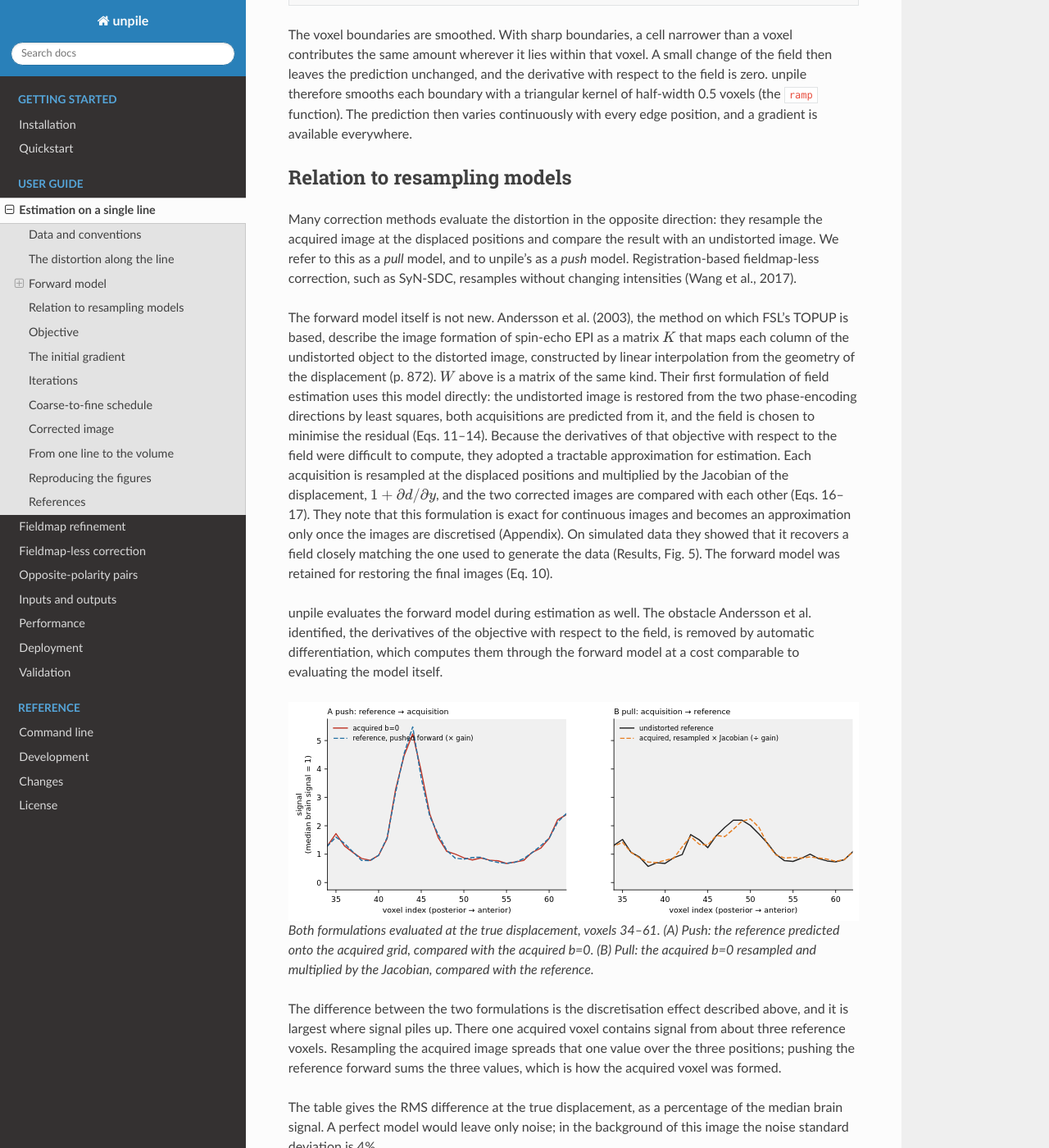
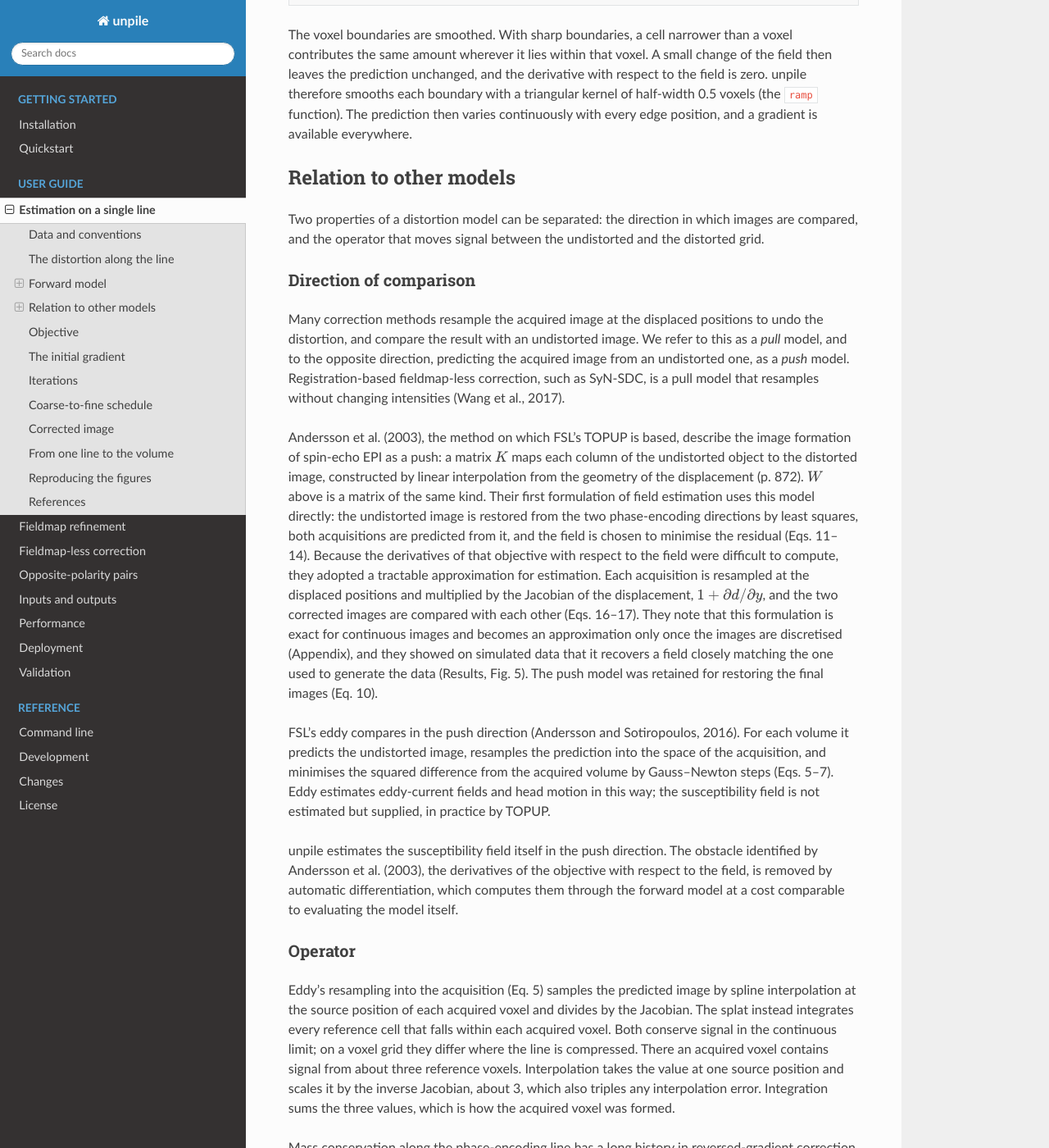
Before and after one commit to PennLINC/unpile-rs, a Sphinx documentation site: the page built from docs/user/how-it-works.md, in a window 1280 px wide and 1400 px high, scrolled down 4990 px. Shown: the whole window at 82% size. Built offline with Sphinx 7.4.7 and the Read the Docs theme 3.1.0, drawn with Linux system fonts in a browser that asks for light colours; some of the changed text lies outside the part shown.

Commit message:
Docs: separate direction and operator; relate to eddy, Chang and Fitzpatrick, SuCor

````diff
--- a/docs/tools/line_model.py
+++ b/docs/tools/line_model.py
@@ -92,6 +92,50 @@
     return padded.gather(-1, i0) * (1 - w) + padded.gather(-1, i0 + 1) * w
 
 
+def forward_interp(img, disp, variant="cubic"):
+    """Forward prediction by interpolation, the form of eq. 5 in Andersson and Sotiropoulos (2016).
+
+    Each acquired voxel y takes the value of ``img`` at its source position u, where u + d(u) = y,
+    divided by the Jacobian 1 + d'(u). Variants differ in how d and its derivative are evaluated
+    between voxel centres:
+
+    - ``"cubic"``: cubic-spline displacement with its analytic derivative, cubic B-spline image
+      interpolation (closest to eddy, which uses B-spline fields and spline interpolation);
+    - ``"linear"``: piecewise-linear displacement, derivative by finite differences on a fine grid;
+    - ``"central"``: piecewise-linear displacement, Jacobian 1 + central difference at voxel centres,
+      interpolated linearly (the Jacobian ``pullback`` uses).
+
+    One line, no folds. Needs scipy.
+    """
+    from scipy.interpolate import CubicSpline
+    from scipy.ndimage import map_coordinates
+
+    n = img.shape[-1]
+    grid = np.arange(n)
+    dv, iv = disp.double().numpy(), img.double().numpy()
+    u = np.linspace(0, n - 1, 20 * (n - 1) * 12 + 1)
+    if variant == "cubic":
+        spline = CubicSpline(grid, dv)
+        dfun, jfun = spline, (lambda s: 1 + spline(s, 1))
+    elif variant == "linear":
+        y = u + np.interp(u, grid, dv)
+        jac = np.gradient(y, u)
+        dfun, jfun = (lambda s: np.interp(s, grid, dv)), (lambda s: np.interp(s, u, jac))
+    elif variant == "central":
+        jac = 1 + np.gradient(dv)
+        dfun, jfun = (lambda s: np.interp(s, grid, dv)), (lambda s: np.interp(s, grid, jac))
+    else:
+        raise ValueError(variant)
+    y = u + dfun(u)
+    assert np.all(np.diff(y) > 0), "forward_interp needs a mapping without folds"
+    src = np.interp(grid, y, u)
+    if variant == "cubic":
+        val = map_coordinates(iv, [src], order=3, mode="nearest")
+    else:
+        val = np.interp(src, grid, iv)
+    return torch.from_numpy(val / jfun(src)).to(img.dtype)
+
+
 def pullback(img, disp):
     """TOPUP-style unwarp of an observation: resample at y + d(y), times the Jacobian 1 + d'(y)."""
     return pull(img, disp) * (1 + ddx(disp)).clamp_min(0.05)
--- a/docs/tools/make_line_walkthrough.py
+++ b/docs/tools/make_line_walkthrough.py
@@ -4,7 +4,7 @@
 
     python docs/tools/make_line_walkthrough.py --testdata testdata/rpe --out docs/_static
 
-Needs torch, nibabel and matplotlib. The line operators live in line_model.py; before drawing
+Needs torch, nibabel, matplotlib and scipy. The line operators live in line_model.py; before drawing
 anything this script checks them against the PyTorch prototype's outputs in testdata/rpe. It
 prints the numbers quoted on the page.
 """
@@ -293,10 +293,18 @@
     save(fig, out, "line_push_pull.svg")
     jac = 1 + lm.ddx(disp)
     plain = lm.pull(d["obs"], disp) / gain
+    def scaled(p):
+        return p * lm.ssd_with_gain(p, d["obs"], d["near"])[1]
+
+    interp = scaled(lm.forward_interp(d["ref"], disp, "cubic"))
+    variants = {v: scaled(lm.forward_interp(d["ref"], disp, v)) for v in ("cubic", "linear", "central")}
     nums = {}
-    for name, sel in [("pileup", (jac < 0.85) & d["brain"]), ("stretched", (jac > 1.15) & d["brain"])]:
-        nums[name] = dict(n=int(sel.sum()), push=rms(push - d["obs"], sel), pull_jac=rms(pull_jac - d["ref"], sel),
-                          pull_plain=rms(plain - d["ref"], sel))
+    for name, sel in [("pileup", (jac < 0.85) & d["brain"]), ("stretched", (jac > 1.15) & d["brain"]),
+                      ("other_brain", (jac >= 0.85) & (jac <= 1.15) & d["brain"])]:
+        nums[name] = dict(n=int(sel.sum()), push=rms(push - d["obs"], sel), forward_interp=rms(interp - d["obs"], sel),
+                          pull_jac=rms(pull_jac - d["ref"], sel), pull_plain=rms(plain - d["ref"], sel))
+    pile = (jac < 0.85) & d["brain"]
+    nums["forward_interp_variants_pileup"] = {v: rms(p - d["obs"], pile) for v, p in variants.items()}
     return nums
 
 
--- a/docs/user/how-it-works.md
+++ b/docs/user/how-it-works.md
@@ -136,64 +136,93 @@
 The prediction then varies continuously with every edge position, and a gradient is available
 everywhere.
 
-## Relation to resampling models
+## Relation to other models
 
-Many correction methods evaluate the distortion in the opposite direction: they resample the
-acquired image at the displaced positions and compare the result with an undistorted image. We
-refer to this as a *pull* model, and to unpile's as a *push* model. Registration-based
-fieldmap-less correction, such as SyN-SDC, resamples without changing intensities (Wang et al.,
-2017).
+Two properties of a distortion model can be separated: the direction in which images are compared,
+and the operator that moves signal between the undistorted and the distorted grid.
 
-The forward model itself is not new. Andersson et al. (2003), the method on which FSL's TOPUP is
-based, describe the image formation of spin-echo EPI as a matrix $K$ that maps each column of the
-undistorted object to the distorted image, constructed by linear interpolation from the geometry
-of the displacement (p. 872). $W$ above is a matrix of the same kind. Their first formulation of
-field estimation uses this model directly: the undistorted image is restored from the two
-phase-encoding directions by least squares, both acquisitions are predicted from it, and the field
-is chosen to minimise the residual (Eqs. 11–14). Because the derivatives of that objective with
-respect to the field were difficult to compute, they adopted a tractable approximation for
-estimation. Each acquisition is resampled at the displaced positions and multiplied by the
-Jacobian of the displacement, $1 + \partial d / \partial y$, and the two corrected images are
-compared with each other (Eqs. 16–17). They note that this formulation is exact for continuous
-images and becomes an approximation only once the images are discretised (Appendix). On simulated
-data they showed that it recovers a field closely matching the one used to generate the data
-(Results, Fig. 5). The forward model was retained for restoring the final images (Eq. 10).
+### Direction of comparison
 
-unpile evaluates the forward model during estimation as well. The obstacle Andersson et al.
-identified, the derivatives of the objective with respect to the field, is removed by automatic
-differentiation, which computes them through the forward model at a cost comparable to evaluating
-the model itself.
+Many correction methods resample the acquired image at the displaced positions to
+undo the distortion, and compare the result with an undistorted image. We refer to this as a
+*pull* model, and to the opposite direction, predicting the acquired image from an undistorted
+one, as a *push* model. Registration-based fieldmap-less correction, such as SyN-SDC, is a pull
+model that resamples without changing intensities (Wang et al., 2017).
+
+Andersson et al. (2003), the method on which FSL's TOPUP is based, describe the image formation of
+spin-echo EPI as a push: a matrix $K$ maps each column of the undistorted object to the distorted
+image, constructed by linear interpolation from the geometry of the displacement (p. 872). $W$
+above is a matrix of the same kind. Their first formulation of field estimation uses this model
+directly: the undistorted image is restored from the two phase-encoding directions by least
+squares, both acquisitions are predicted from it, and the field is chosen to minimise the residual
+(Eqs. 11–14). Because the derivatives of that objective with respect to the field were difficult to
+compute, they adopted a tractable approximation for estimation. Each acquisition is resampled at
+the displaced positions and multiplied by the Jacobian of the displacement,
+$1 + \partial d / \partial y$, and the two corrected images are compared with each other
+(Eqs. 16–17). They note that this formulation is exact for continuous images and becomes an
+approximation only once the images are discretised (Appendix), and they showed on simulated data
+that it recovers a field closely matching the one used to generate the data (Results, Fig. 5). The
+push model was retained for restoring the final images (Eq. 10).
+
+FSL's eddy compares in the push direction (Andersson and Sotiropoulos, 2016). For each volume it
+predicts the undistorted image, resamples the prediction into the space of the acquisition, and
+minimises the squared difference from the acquired volume by Gauss–Newton steps (Eqs. 5–7). Eddy
+estimates eddy-current fields and head motion in this way; the susceptibility field is not
+estimated but supplied, in practice by TOPUP.
+
+unpile estimates the susceptibility field itself in the push direction. The obstacle identified
+by Andersson et al. (2003), the derivatives of the objective with respect to the field, is removed
+by automatic differentiation, which computes them through the forward model at a cost comparable to
+evaluating the model itself.
+
+### Operator
+
+Eddy's resampling into the acquisition (Eq. 5) samples the predicted image by spline
+interpolation at the source position of each acquired voxel and divides by the Jacobian. The splat
+instead integrates every reference cell that falls within each acquired voxel. Both conserve signal
+in the continuous limit; on a voxel grid they differ where the line is compressed. There an
+acquired voxel contains signal from about three reference voxels. Interpolation takes the value at
+one source position and scales it by the inverse Jacobian, about 3, which also triples any
+interpolation error. Integration sums the three values, which is how the acquired voxel was formed.
+
+Mass conservation along the phase-encoding line has a long history in reversed-gradient
+correction. Chang and Fitzpatrick (1992) matched the integrals of intensity along each line of two
+acquisitions with opposite gradient polarity. SuCor (Chigurupati and Garyfallidis, 2026) computes
+the same correspondence as a one-dimensional optimal transport map between the two line profiles,
+followed by smoothing across lines. Both methods require two acquisitions with opposite
+phase-encoding directions.
 
 ```{figure} ../_static/line_push_pull.svg
 :alt: At the true field, the reference pushed forward against the acquired line, and the acquired line resampled with the Jacobian against the reference.
 
-Both formulations evaluated at the true displacement, voxels 34–61. (A) Push: the reference
-predicted onto the acquired grid, compared with the acquired b=0. (B) Pull: the acquired b=0
+Push and pull evaluated at the true displacement, voxels 34–61. (A) Push: the reference predicted
+onto the acquired grid by the splat, compared with the acquired b=0. (B) Pull: the acquired b=0
 resampled and multiplied by the Jacobian, compared with the reference.
 ```
 
-The difference between the two formulations is the discretisation effect described above, and it
-is largest where signal piles up. There one acquired voxel contains signal from about three
-reference voxels. Resampling the acquired image spreads that one value over the three positions;
-pushing the reference forward sums the three values, which is how the acquired voxel was formed.
-
 The table gives the RMS difference at the true displacement, as a percentage of the median brain
 signal. A perfect model would leave only noise; in the background of this image the noise standard
-deviation is 4%.
+deviation is 4%. The acquired b=0 was simulated by TRXScan in k-space, not with any of these
+operators.
 
-| model | compared with | pile-up voxels (16) | stretched voxels (13) |
-|---|---|---|---|
-| push | acquired b=0 | 12% | 8% |
-| pull × Jacobian | reference | 18% | 6% |
-| pull without Jacobian | reference | 155% | 22% |
+| direction and operator | compared with | pile-up voxels (16) | stretched voxels (13) | other brain voxels (25) |
+|---|---|---|---|---|
+| push, splat | acquired b=0 | 12% | 8% | 10% |
+| push, interpolation ÷ Jacobian | acquired b=0 | 36% | 10% | 11% |
+| pull, interpolation × Jacobian | reference | 18% | 6% | 8% |
+| pull, interpolation only | reference | 155% | 22% | 9% |
 
-The push formulation fits more closely where signal piles up and slightly less closely where it is
-stretched. This comparison concerns a single acquisition compared with a reference, the setting of
-fieldmap-less correction. It is not a comparison with TOPUP, which compares two acquisitions with
-each other and whose approximation was validated in that setting. The last row shows why
-resampling alone performs poorly in pile-up regions: resampling cannot reduce the intensity of a
-voxel, so a registration that only resamples can reproduce a pile-up peak only by distorting the
-field.
+The interpolation row uses cubic-spline displacement with its analytic derivative and cubic
+B-spline image interpolation. Its pile-up value depends on how the Jacobian is evaluated between
+voxel centres: two other reasonable choices gave 25% and 52%. All three are well above the splat's
+12%. Outside the pile-up the four models perform similarly.
+
+These comparisons concern a single acquisition and a reference on one simulated line, the setting
+of fieldmap-less correction. They are not comparisons with TOPUP or eddy as tools: TOPUP compares two
+acquisitions with each other and its approximation was validated in that setting, and eddy does
+not estimate the susceptibility field. The last row shows why resampling alone performs poorly in
+pile-up regions: resampling cannot reduce the intensity of a voxel, so a registration that only
+resamples can reproduce a pile-up peak only by distorting the field.
 
 ## Objective
 
@@ -339,6 +368,9 @@
 region compressed in one direction is stretched in the other. The stacked matrix
 $[W_{+}\;W_{-}]$ has no singular value below 0.34, and the noise-free restoration is exact. This
 is the design of Andersson et al.'s two-acquisition method and of unpile's `--reverse-epi` mode.
+Eddy makes the same point about its own resampling and offers the least-squares restoration with
+$K$ matrices, regularised with a Laplacian, when every volume is acquired with both
+phase-encoding directions (Andersson and Sotiropoulos, 2016, section "Final resampling").
 
 At the estimated field, the RMS difference from the reference in the pile-up voxels is 152% for
 resampling, 16% for resampling with the Jacobian, and 9% for the least-squares inverse. The lower
@@ -387,6 +419,13 @@
 - Andersson, J. L. R., Skare, S., and Ashburner, J. (2003). How to correct susceptibility
   distortions in spin-echo echo-planar images: application to diffusion tensor imaging.
   *NeuroImage*, 20(2), 870–888.
+- Andersson, J. L. R., and Sotiropoulos, S. N. (2016). An integrated approach to correction for
+  off-resonance effects and subject movement in diffusion MR imaging. *NeuroImage*, 125,
+  1063–1078.
+- Chang, H., and Fitzpatrick, J. M. (1992). A technique for accurate magnetic resonance imaging in
+  the presence of field inhomogeneities. *IEEE Transactions on Medical Imaging*, 11, 319–329.
+- Chigurupati, S., and Garyfallidis, E. (2026). SuCor: susceptibility distortion correction via
+  parameter-free and self-regularized optimal transport. arXiv:2603.16758.
 - Liu, D. C., and Nocedal, J. (1989). On the limited memory BFGS method for large scale
   optimization. *Mathematical Programming*, 45, 503–528.
 - Wang, S., Peterson, D. J., Gatenby, J. C., Li, W., Grabowski, T. J., and Madhyastha, T. M.
````
Also changed, not shown: other parts of docs/user/how-it-works.md (+1 -1 lines).
